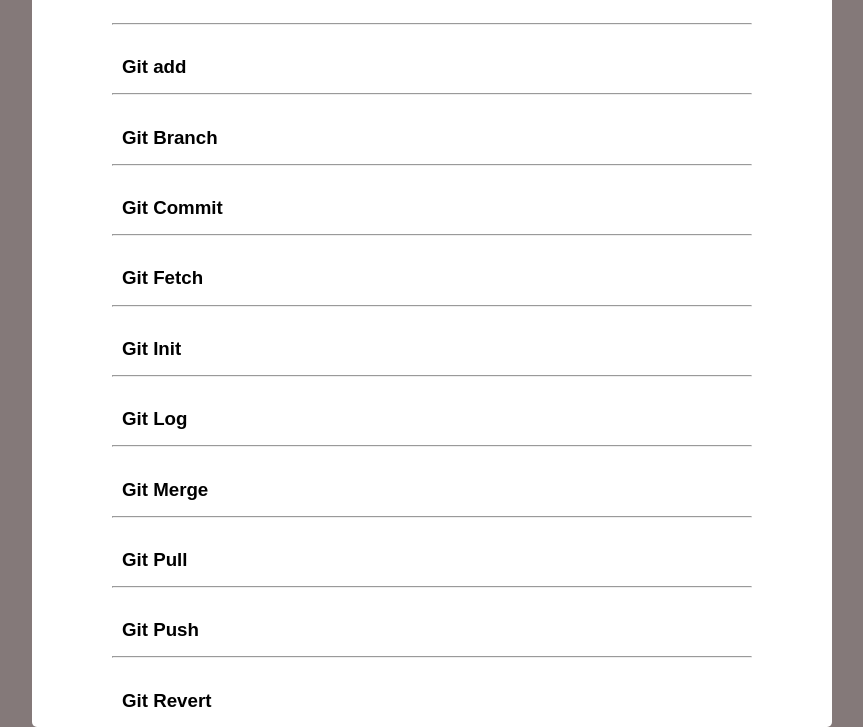
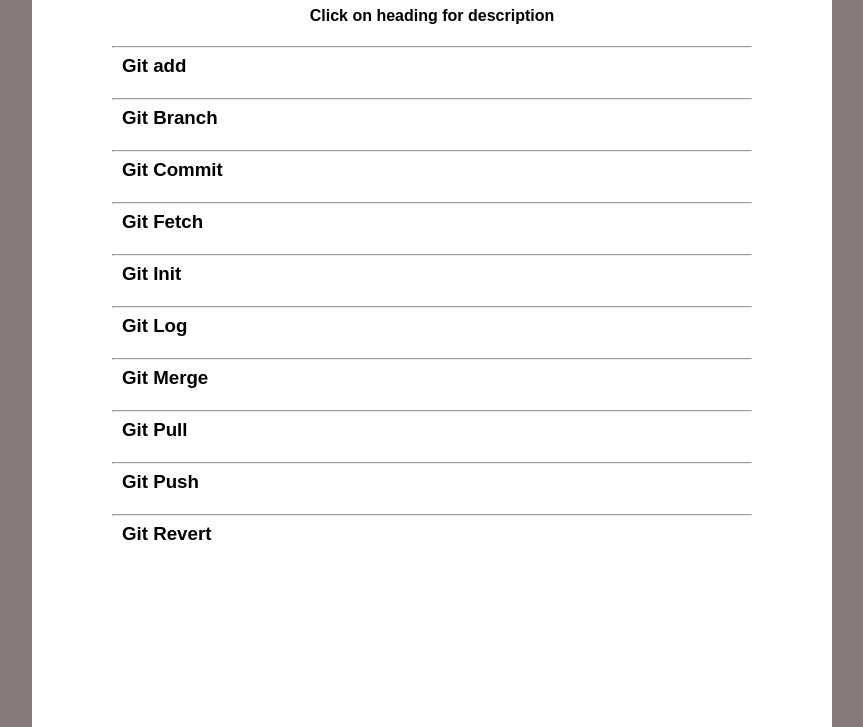
Before and after one commit to MrDiamondNL/GitProject, a plain HTML site: page index.html in a window 1280 px wide. Shown: the part 73-800 px from the top of the page, without its empty margins (208-1071 px from the left). Drawn offline with Linux system fonts and the light colour scheme.

Commit message:
final changes to appearance

```diff
--- a/index.html
+++ b/index.html
@@ -12,6 +12,7 @@
         <div class="container">
             <div class="heading">
                 <h1>Git Command Glossary</h1>
+                <h4>Click on heading for description</h4>
             </div>
             <hr>
             <div class="block">
--- a/styles.css
+++ b/styles.css
@@ -8,14 +8,22 @@ body {
     margin: 0px;
 }
 
+.background {
+    background-color: white;
+    min-height: 100vh;;
+    max-width: 800px;
+    margin: 0px auto;
+
+}
+
 .container {
-    background-color: white;
-    margin: 0px auto;
     max-width: 800px;
     display: flex;
     flex-wrap: wrap;
+    flex-direction: column;
+    justify-content: start;
     border-radius: 5px;
-    min-height: 100vh;;
+    /* overflow: scroll; */
 }
 
 .heading {
@@ -34,6 +42,7 @@ hr {
 .block {
     margin: auto;
     width: 80%;
+    min-height: 50px;
 }
 
 h3 {
```
